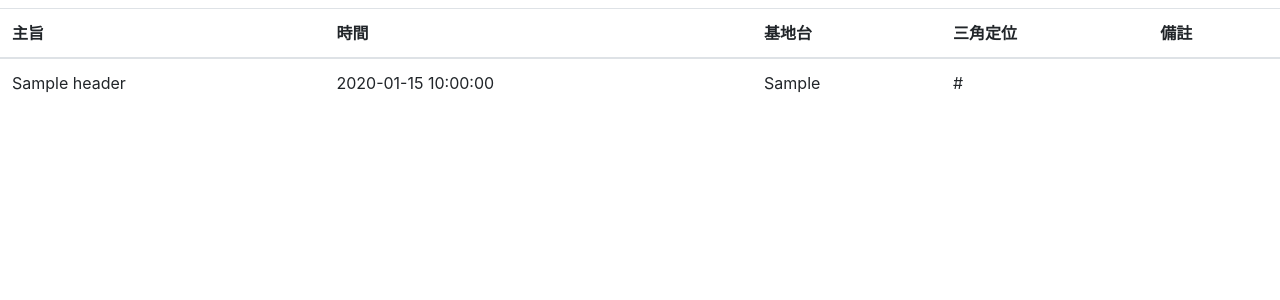
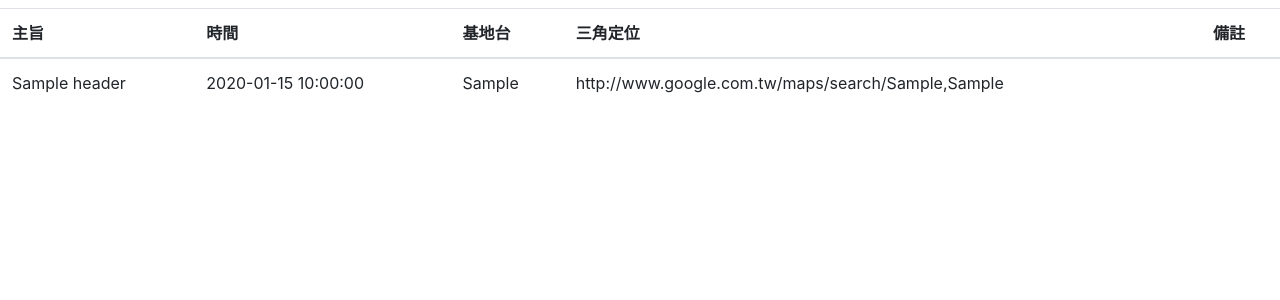
Before and after one commit to latteouka/loccib-frontend, a Flask app: template templates/records.html in a window 1280 px wide. Shown: the top 300 px of the page. Run offline with Flask 2, Linux system fonts and the light colour scheme; the template is opened without the code that fills it: most values are stand-ins (such as "Sample title", 1, 10 or a date in 2020); some libraries are stand-ins or nearby versions.

Commit message:
make it better

```diff
--- a/templates/records.html
+++ b/templates/records.html
@@ -10,21 +10,21 @@
 <table class="table" id="no-more-tables">
     <thead>
         <tr>
-            <th class="numeric">主旨</th>
-            <th class="numeric">時間</th>
-            <th class="numeric">基地台</th>
-            <th class="numeric">三角定位</th>
-            <th class="numeric">備註</th>
+            <th>主旨</th>
+            <th>時間</th>
+            <th>基地台</th>
+            <th>三角定位</th>
+            <th>備註</th>
         <tr>
     </thead>
     <tbody>
     	{% for result in results %}
 	        <tr>
-	            <td data-title="主旨" class="numeric">{{result["header"]}}</td>
-	            <td data-title="時間" class="numeric">{{result["time"]}}</td>
-	            <td data-title="基地台" class="numeric">{{result["cell_lon"]}}</td>
-	            <td data-title="三角定位" class="numeric">{{result["url"]}}</td>
-	            <td data-title="備註" class="numeric">{{result["msg"]}}</td>
+	            <td data-title="主旨">{{result["header"]}}</td>
+	            <td data-title="時間">{{result["time"]}}</td>
+	            <td data-title="基地台">{{result["cell_lon"]}}</td>
+	            <td data-title="三角定位">http://www.google.com.tw/maps/search/{{result["tri_lat"]}},{{result["tri_lon"]}}</td>
+	            <td data-title="備註">{{result["msg"]}}</td>
 	        </tr>
 	    {% endfor %}
     </tbody>
```
